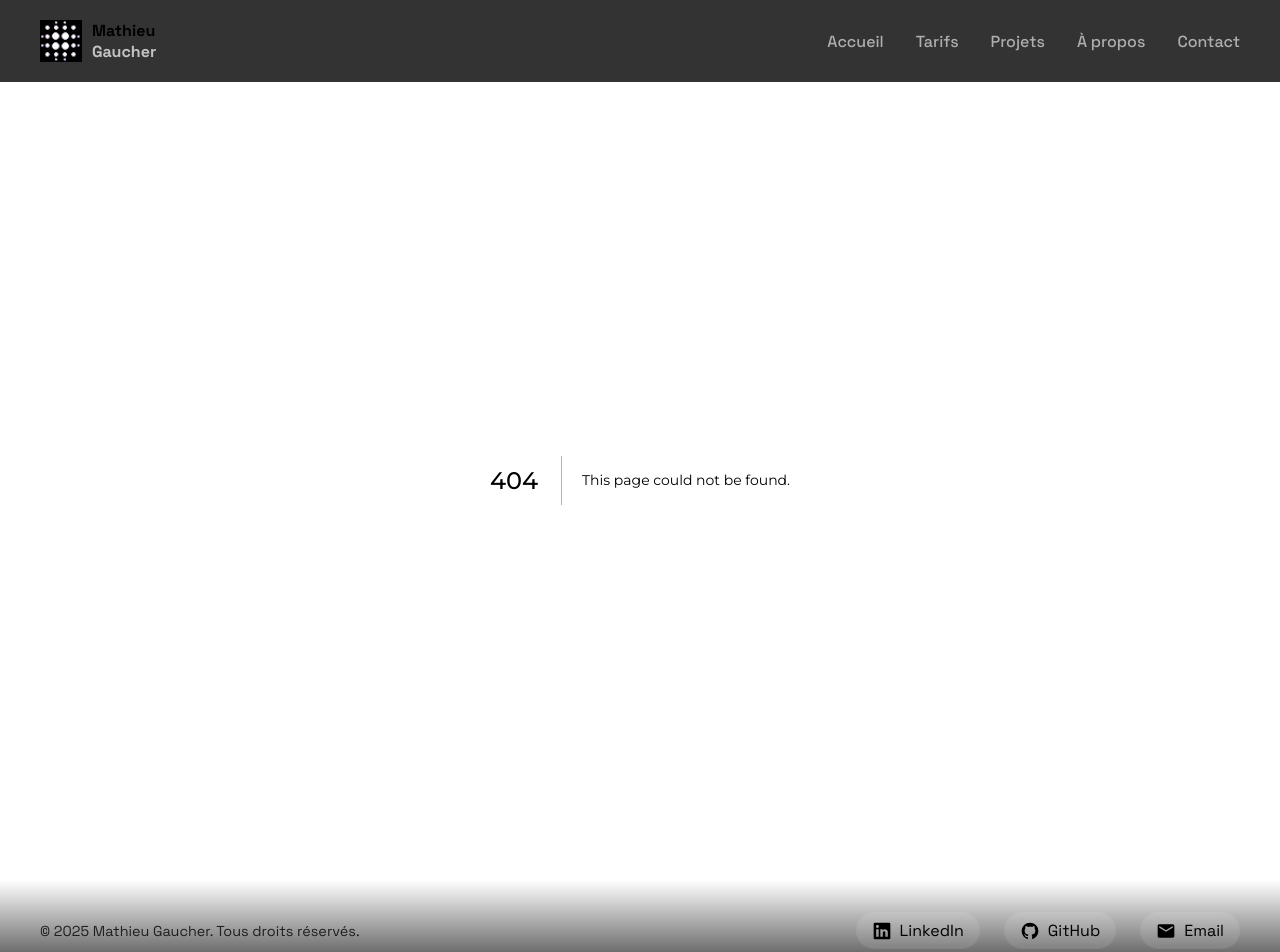
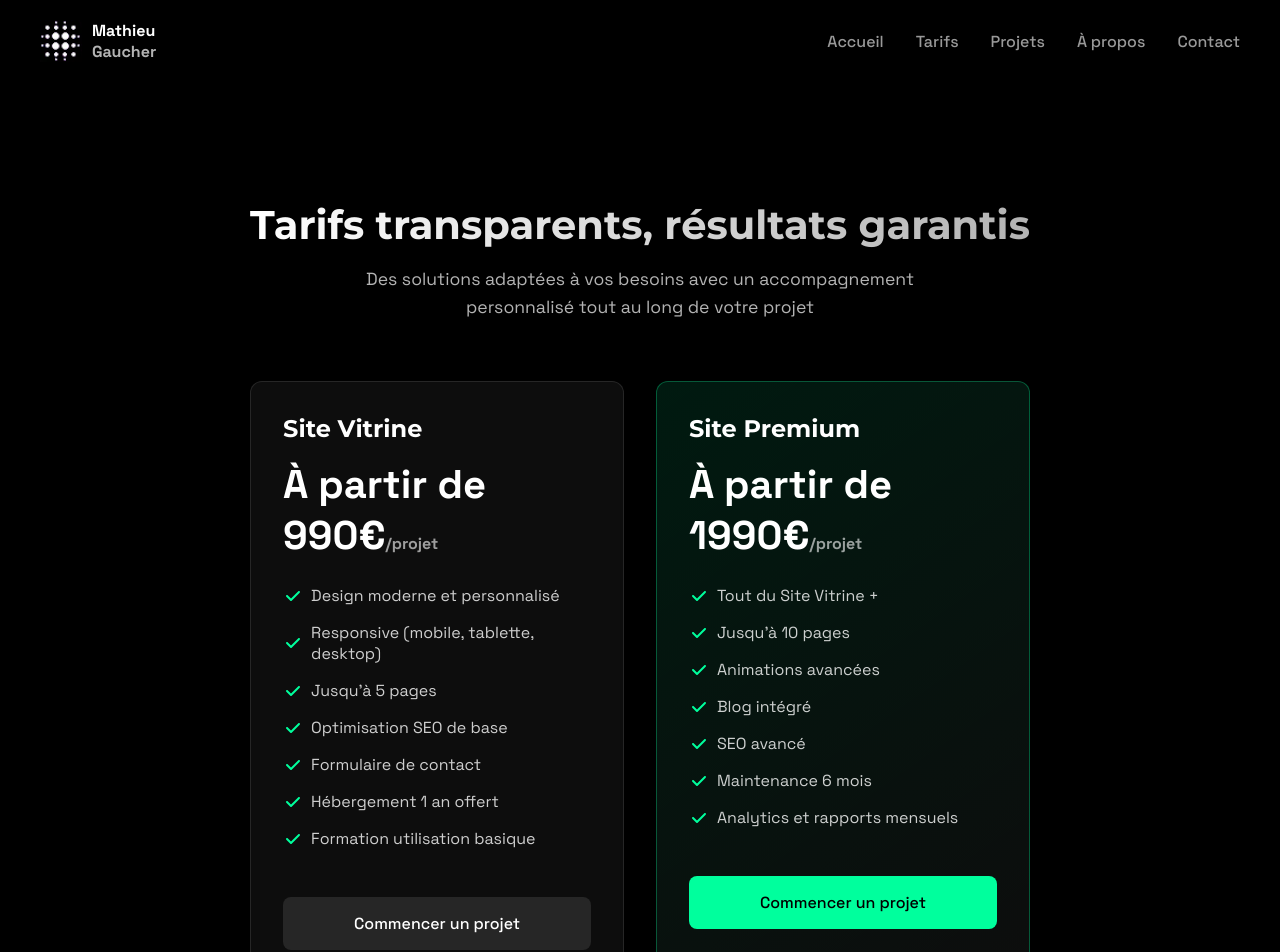
Before and after one commit to matHieuTML/mywebsite, a Next.js app: page /tarifs in a window 1280 px wide. Before the commit this address had no page. Shown: the top 952 px of the page. Built offline with nearby package versions, Linux system fonts and the light colour scheme.

Commit message:
Ajout de la page des tarifs avec un design moderne et des animations simples

```diff
--- /dev/null
+++ b/app/tarifs/page.module.css
@@ -0,0 +1,137 @@
+.container {
+  padding: 120px 20px 40px;
+  max-width: 1200px;
+  margin: 0 auto;
+}
+
+.header {
+  text-align: center;
+  margin-bottom: 60px;
+}
+
+.title {
+  font-size: 2.5rem;
+  margin-bottom: 1rem;
+  background: linear-gradient(to right, #fff, rgba(255, 255, 255, 0.7));
+  -webkit-background-clip: text;
+  background-clip: text;
+  color: transparent;
+}
+
+.subtitle {
+  font-size: 1.1rem;
+  color: rgba(255, 255, 255, 0.7);
+  max-width: 600px;
+  margin: 0 auto;
+  line-height: 1.6;
+}
+
+.pricingGrid {
+  display: grid;
+  grid-template-columns: repeat(auto-fit, minmax(300px, 1fr));
+  gap: 2rem;
+  margin-top: 2rem;
+}
+
+.pricingCard {
+  background: rgba(255, 255, 255, 0.05);
+  border: 1px solid rgba(255, 255, 255, 0.1);
+  border-radius: 12px;
+  padding: 2rem;
+  -webkit-backdrop-filter: blur(10px);
+  backdrop-filter: blur(10px);
+  transition: transform 0.3s ease;
+}
+
+.pricingCard:hover {
+  transform: translateY(-5px);
+}
+
+.popular {
+  border: 1px solid rgba(0, 255, 157, 0.3);
+  background: linear-gradient(145deg, rgba(0, 255, 157, 0.1), rgba(255, 255, 255, 0.05));
+}
+
+.cardHeader {
+  margin-bottom: 1.5rem;
+}
+
+.cardTitle {
+  font-size: 1.5rem;
+  margin-bottom: 0.5rem;
+  color: #fff;
+}
+
+.price {
+  font-size: 2.5rem;
+  font-weight: bold;
+  color: #fff;
+  margin: 1rem 0;
+}
+
+.period {
+  font-size: 1rem;
+  color: rgba(255, 255, 255, 0.6);
+}
+
+.features {
+  list-style: none;
+  padding: 0;
+  margin: 1.5rem 0;
+}
+
+.feature {
+  display: flex;
+  align-items: center;
+  gap: 0.5rem;
+  margin-bottom: 1rem;
+  color: rgba(255, 255, 255, 0.8);
+}
+
+.feature svg {
+  color: rgb(0, 255, 157);
+  flex-shrink: 0;
+}
+
+.ctaButton {
+  width: 100%;
+  padding: 1rem;
+  border: none;
+  border-radius: 8px;
+  font-size: 1rem;
+  font-weight: 500;
+  cursor: pointer;
+  transition: all 0.3s ease;
+  background: rgba(255, 255, 255, 0.1);
+  color: #fff;
+  margin-top: 1.5rem;
+}
+
+.ctaButton:hover {
+  background: rgba(255, 255, 255, 0.2);
+}
+
+.popularButton {
+  background: rgb(0, 255, 157);
+  color: #000;
+}
+
+.popularButton:hover {
+  background: rgba(0, 255, 157, 0.8);
+}
+
+@media (max-width: 768px) {
+  .container {
+    padding: 100px 20px 40px;
+  }
+
+  .title {
+    font-size: 2rem;
+  }
+
+  .pricingGrid {
+    grid-template-columns: 1fr;
+    max-width: 400px;
+    margin: 2rem auto 0;
+  }
+}
--- /dev/null
+++ b/app/tarifs/page.tsx
@@ -0,0 +1,126 @@
+'use client'
+
+import { motion } from 'framer-motion'
+import styles from './page.module.css'
+
+const PricingCard = ({
+  title,
+  price,
+  features,
+  isPopular = false
+}: {
+  title: string
+  price: string
+  features: string[]
+  isPopular?: boolean
+}) => (
+  <div className={`${styles.pricingCard} ${isPopular ? styles.popular : ''}`}>
+    <div className={styles.cardHeader}>
+      <h3 className={styles.cardTitle}>{title}</h3>
+      <div className={styles.price}>
+        {price}
+        <span className={styles.period}>/projet</span>
+      </div>
+    </div>
+    <ul className={styles.features}>
+      {features.map((feature, index) => (
+        <li key={index} className={styles.feature}>
+          <svg
+            width="20"
+            height="20"
+            viewBox="0 0 20 20"
+            fill="none"
+            xmlns="http://www.w3.org/2000/svg"
+          >
+            <path
+              d="M16.7 5.3c.4.4.4 1 0 1.4l-8 8c-.4.4-1 .4-1.4 0l-4-4c-.4-.4-.4-1 0-1.4.4-.4 1-.4 1.4 0l3.3 3.3 7.3-7.3c.4-.4 1-.4 1.4 0z"
+              fill="currentColor"
+            />
+          </svg>
+          {feature}
+        </li>
+      ))}
+    </ul>
+    <button className={`${styles.ctaButton} ${isPopular ? styles.popularButton : ''}`}>
+      Commencer un projet
+    </button>
+  </div>
+)
+
+export default function Tarifs() {
+  const pricingPlans = [
+    {
+      title: "Site Vitrine",
+      price: "À partir de 990€",
+      features: [
+        "Design moderne et personnalisé",
+        "Responsive (mobile, tablette, desktop)",
+        "Jusqu'à 5 pages",
+        "Optimisation SEO de base",
+        "Formulaire de contact",
+        "Hébergement 1 an offert",
+        "Formation utilisation basique"
+      ]
+    },
+    {
+      title: "Site Premium",
+      price: "À partir de 1990€",
+      features: [
+        "Tout du Site Vitrine +",
+        "Jusqu'à 10 pages",
+        "Animations avancées",
+        "Blog intégré",
+        "SEO avancé",
+        "Maintenance 6 mois",
+        "Analytics et rapports mensuels"
+      ],
+      isPopular: true
+    },
+    {
+      title: "Site E-commerce",
+      price: "À partir de 2990€",
+      features: [
+        "Tout du Site Premium +",
+        "Boutique en ligne complète",
+        "Système de paiement sécurisé",
+        "Gestion des stocks",
+        "Panel administrateur",
+        "Formation complète",
+        "Support prioritaire 1 an"
+      ]
+    }
+  ]
+
+  return (
+    <motion.div
+      className={styles.container}
+      initial={{ opacity: 0 }}
+      animate={{ opacity: 1 }}
+      transition={{ duration: 0.5 }}
+    >
+      <motion.div
+        className={styles.header}
+        initial={{ opacity: 0 }}
+        animate={{ opacity: 1 }}
+        transition={{ duration: 0.5 }}
+      >
+        <h1 className={styles.title}>Tarifs transparents, résultats garantis</h1>
+        <p className={styles.subtitle}>
+          Des solutions adaptées à vos besoins avec un accompagnement personnalisé tout au long de votre projet
+        </p>
+      </motion.div>
+
+      <div className={styles.pricingGrid}>
+        {pricingPlans.map((plan, index) => (
+          <PricingCard
+            key={index}
+            title={plan.title}
+            price={plan.price}
+            features={plan.features}
+            isPopular={plan.isPopular}
+          />
+        ))}
+      </div>
+    </motion.div>
+  )
+}
```
